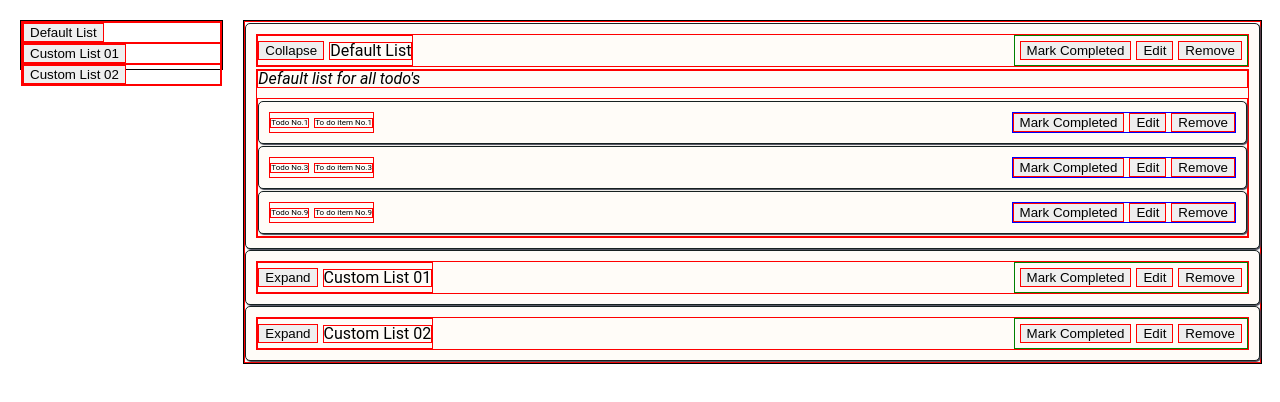
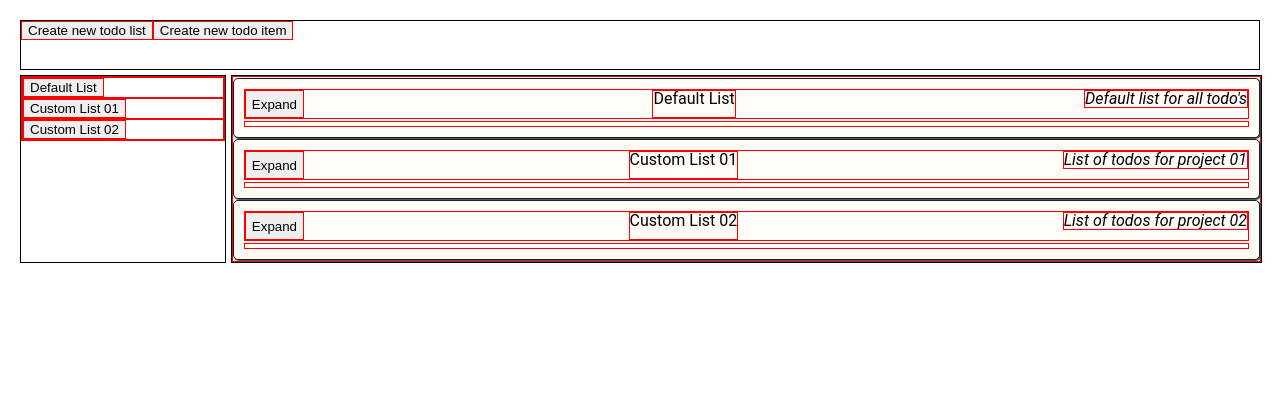
Before and after one commit to ignasc/todo-app, a website built with webpack: page src/template.html in a window 1280 px wide. Built offline with nearby package versions, Linux system fonts and the light colour scheme.

Commit message:
Save work in progress.
Added new functions to populate navbar, sidebar and main contents. Adding generic layouts.

```diff
--- a/src/UI.js
+++ b/src/UI.js
@@ -2,6 +2,9 @@ import { projectGetAll, projectRetrieve } from "./dbActions";
 
 const divSidebar = document.querySelector("#content-sidebar");
 const divMain = document.querySelector("#content-main");
+
+const btnGeneric = document.createElement("button");
+const divGeneric = document.createElement("div");
 
 function toggleProjectDetails(projectId = "N/A"){
     const allProjectArray = projectGetAll();
@@ -62,10 +65,114 @@ function showProjectsSideBar(){
 
 };
 
+/*Below code is in the process of refactoring the above code. The purpose is to remove all UI related functions from classes and move them to separate UI module (here)*/
+
+function showNavBar(){
+    const divNavbar = document.querySelector("#main-navbar");
+    divNavbar.textContent = "";
+
+    const btn_NewProject = btnGeneric.cloneNode();
+    btn_NewProject.textContent = "Create new todo list";
+
+    const btn_NewTodo = btnGeneric.cloneNode();
+    btn_NewTodo.textContent = "Create new todo item";
+
+    divNavbar.appendChild(btn_NewProject);
+    divNavbar.appendChild(btn_NewTodo);
+};
+
+function showSideBar(){
+    /*Generate a list of all available projects*/
+    divSidebar.textContent = "";
+
+    const projectList = document.createElement("ul");
+    const projectItem = document.createElement("li")
+    const btnProject = document.createElement("button");
+    const projects = projectGetAll();
+
+    for (let i = 0; i < projects.length; i++) {
+        const element = projects[i];
+        const newItem = projectItem.cloneNode();
+        const newButton = btnProject.cloneNode();
+        newButton.addEventListener("click", (e)=>{
+            projectRetrieve(e.target.id).toggleDetails();
+            updateUI();
+        });
+        newButton.textContent = element.title;
+        newButton.setAttribute("id", element.id)
+        newItem.setAttribute("data-id", element.id)
+
+        newItem.appendChild(newButton);
+        projectList.appendChild(newItem);
+    };
+
+    divSidebar.appendChild(projectList);
+};
+function showMainContent(){
+    const mainContentDiv = document.querySelector("#content-main");
+    /*Structure:
+    project card
+        heading
+            button + title
+            nav buttons
+            description
+        body
+            ul todo
+                li todo
+                li todo
+    */
+    divMain.textContent = "";
+    const projectList = document.createElement("ul");
+    const listItem = document.createElement("li");
+
+    const projectArray = projectRetrieve("getAll");
+    for (let index = 0; index < projectArray.length; index++) {
+        const element = projectArray[index];
+        const newLiItem = listItem.cloneNode();
+        newLiItem.setAttribute("class", "project-card");
+
+        //HEADING
+        const projectCardHeader = document.createElement("div");
+        projectCardHeader.setAttribute("class", "project-card-heading");
+
+        const btnExpand = btnGeneric.cloneNode();
+        btnExpand.textContent = "Expand";
+
+        const projectTitle = document.createElement("h1");
+        projectTitle.textContent = element.title;
+
+        const projectDescription = document.createElement("p");
+        projectDescription.setAttribute("class", "project-description-p");
+        projectDescription.textContent = element.description;
+
+
+        projectCardHeader.appendChild(btnExpand);
+        projectCardHeader.appendChild(projectTitle);
+        projectCardHeader.appendChild(projectDescription);
+
+        newLiItem.appendChild(projectCardHeader);
+
+        //BODY
+
+        const todoList = document.createElement("ul");
+        todoList.setAttribute("class", "todo-list-card");
+
+        newLiItem.appendChild(todoList);
+
+        //Append full list to main content element
+        projectList.appendChild(newLiItem);
+    };
+
+    mainContentDiv.appendChild(projectList);
+};
+
 function updateUI(){
     toggleProjectDetails();
     showProjectsSideBar();
     showProjectsMainContent();
+
+    showNavBar();
+    showSideBar();
+    showMainContent();
 };
-
 export {updateUI};
--- a/src/dbActions.js
+++ b/src/dbActions.js
@@ -54,6 +54,10 @@ function projectCreateNew(title, description){
     projectDB.push(new projectList(title, description));
 };
 function projectRetrieve(id){
+    if(id == "getAll"){
+    /*self note: this is reference to original array, spread operator does not work either as keypair values inside array elements are still references to original array values*/
+    return projectDB;
+    };
     const filteredItem = projectDB.filter((element)=>{return element.id == id});
     return filteredItem[0];
 };
--- a/src/styles.css
+++ b/src/styles.css
@@ -10,30 +10,15 @@ body{
     display: grid;
     grid-template-columns: 1fr 5fr;
     grid-template-rows: 50px 1fr;
-    gap: 20px;
+    gap: 5px;
 
     margin: 10px;
     padding: 10px;
 }
 
-#book-add-new {
-    grid-column: 1 / 2;
+#main-navbar {
+    grid-column: 1 / -1;
     grid-row: 1 / 2;
-    justify-self: center;
-    align-self: center;
-}
-
-#book-new-form {
-    grid-column: 1 / 2;
-    grid-row: 2 / -1;
-    border: 1px solid #172121;
-    box-shadow: 1px 1px 5px #444554;
-    border-radius: 1rem;
-    background-color: rgb(255, 252, 248);
-
-    display: none; /*controlled through js*/
-    flex-direction: column;
-    height: max-content;
 }
 
 #book-new-form > * {
@@ -42,11 +27,16 @@ body{
 
 #content-main {
     grid-column: 2 / -1;
-    grid-row: 1 / -1;
+    grid-row: 2 / -1;
 
     display: flex;
     flex-direction: row;
     width: 100%;
+}
+
+#content-sidebar {
+    grid-column: 1 / 2;
+    grid-row: 2 / -1;
 }
 
 #content-main > ul {
--- a/src/template.html
+++ b/src/template.html
@@ -6,6 +6,7 @@
     <title>Webpack Template</title>
 </head>
 <body>
+    <div id="main-navbar"></div>
     <div id="content-sidebar"></div>
     <div id="content-main">
         <ul>
```
